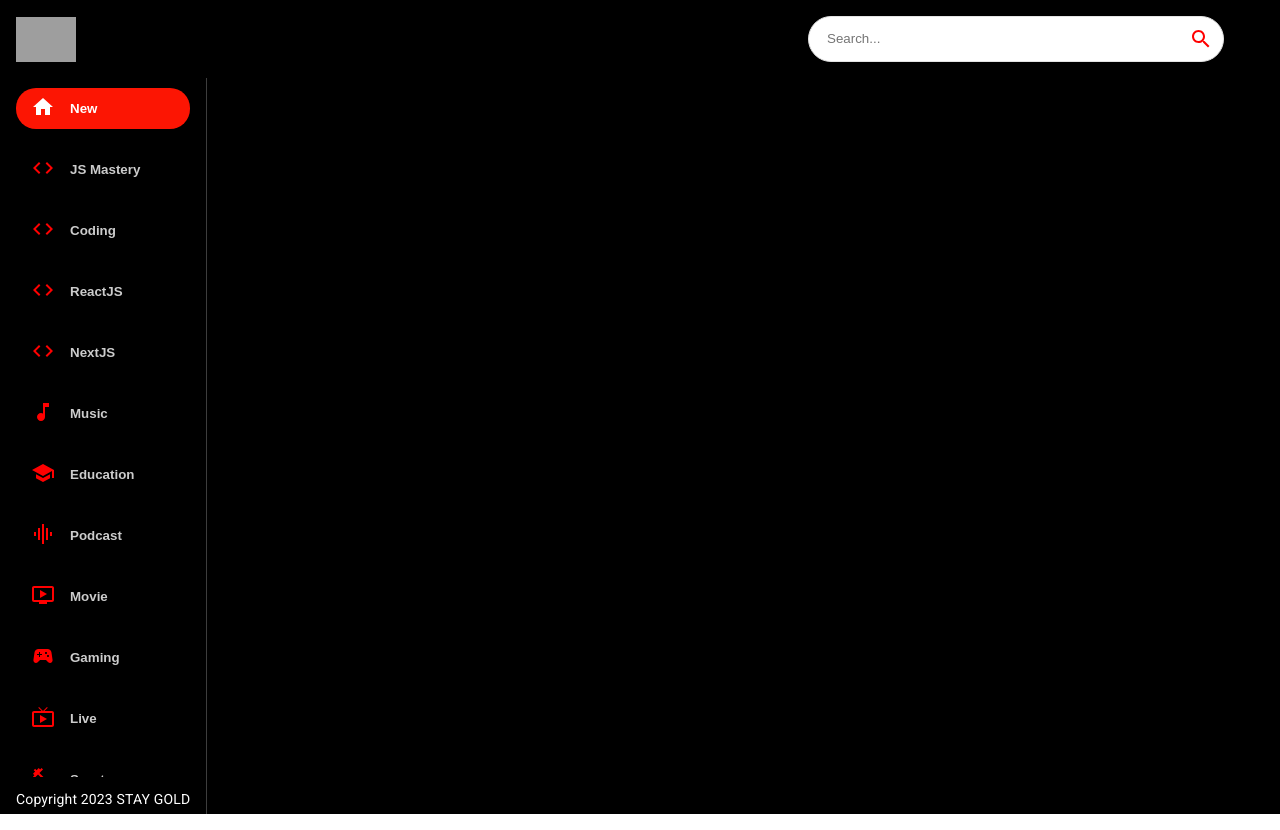
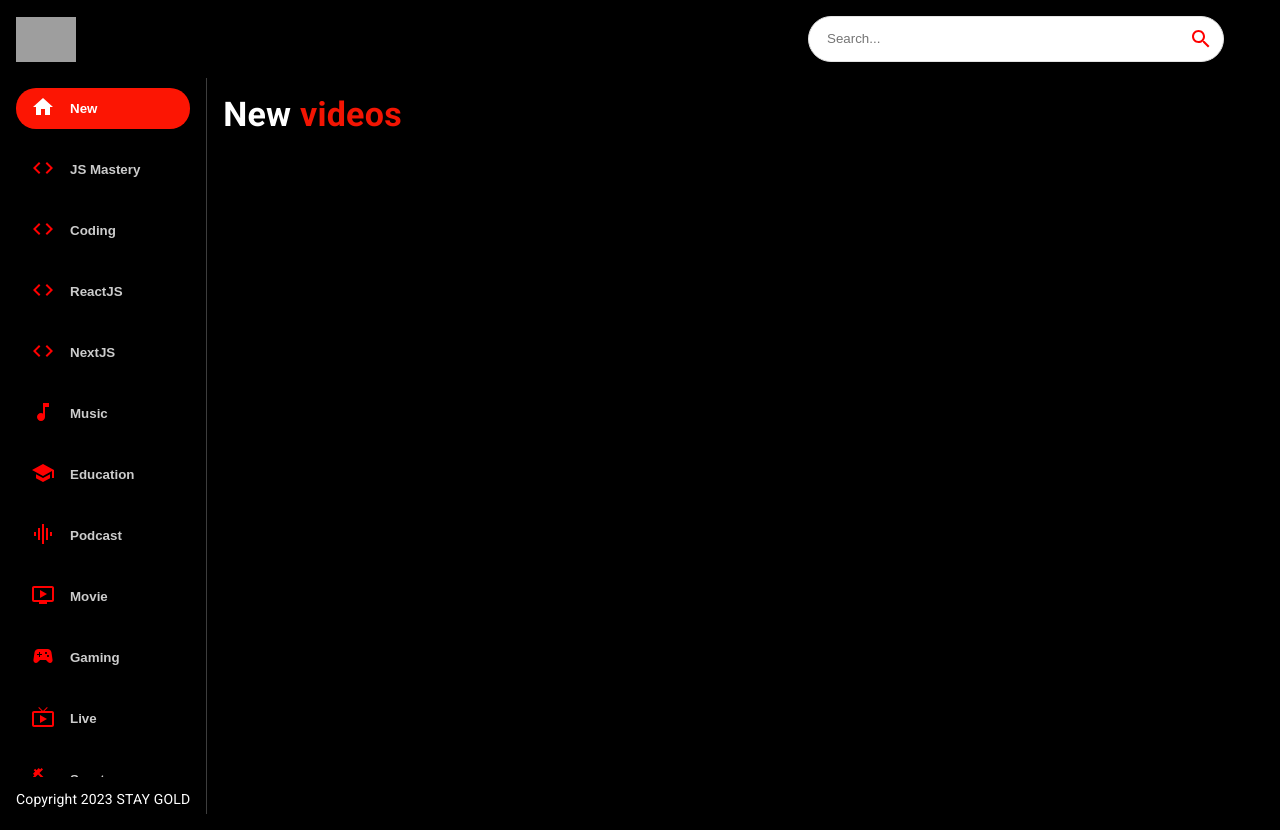
Before and after one commit to Staygold93/visum, a React (Create React App) app: page / in a window 1280 px wide. Built offline with nearby package versions, Linux system fonts and the light colour scheme; grey boxes are pictures that could not be loaded.

Commit message:
search api

```diff
--- a/src/components/Feed.jsx
+++ b/src/components/Feed.jsx
@@ -1,6 +1,7 @@
 import { useState, useEffect } from 'react';
 import { Box, Stack, Typography } from '@mui/material';
-import Sidebar from './Sidebar';
+
+import {Sidebar, Videos} from './'
 
 
 
@@ -9,16 +10,32 @@ const Feed = () => {
     <Stack sx={{
       flexDirection: {
         sx:
-          "column", md: "row"} }}>
-            <Box sx={{ height: { sx: 'auto', md: '92vh'}, borderRight: '1px solid #3d3d3d', px: { sx:0, md: 2 }}}>
-          <Sidebar />
+          "column", md: "row"
+      }
+    }}>
+      <Box sx={{ height: { sx: 'auto', md: '92vh' }, borderRight: '1px solid #3d3d3d', px: { sx: 0, md: 2 } }}>
+        <Sidebar />
 
-            <Typography className='copyright'
-            variant='body2' sx={{ mt: 1.5, color: '#fff'}}>
-              Copyright 2023 STAY GOLD
-            </Typography>
+        <Typography className='copyright'
+          variant='body2' sx={{ mt: 1.5, color: '#fff' }}>
+          Copyright 2023 STAY GOLD
+        </Typography>
 
-            </Box>
+      </Box>
+
+      <Box p={2} sx={{
+        overflowY: 'auto',
+        height: '90vh', flex: 2
+      }}>
+        <Typography variant='h4' fontWeight='bold' mb={2} sx={{
+          color: 'white'
+        }}>
+          New
+          <span style={{ color: '#F31503' }}> videos </span>
+        </Typography>
+
+        <Videos videos={{}} />
+      </Box>
 
     </Stack>
   )
--- /dev/null
+++ b/src/components/Videos.jsx
@@ -0,0 +1,9 @@
+import React from 'react'
+
+const Videos = () => {
+  return (
+    <div>Videos</div>
+  )
+}
+
+export default Videos
--- a/src/components/index.js
+++ b/src/components/index.js
@@ -10,3 +10,4 @@ export { default as SearchFeed } from './SearchFeed';
 
 export { default as SearchBar } from './SearchBar';
 export { default as Sidebar } from './Sidebar';
+export { default as Videos } from './Videos';
```
Also changed, not shown: src/components/utils/fetchFromAPI.js (added, +20 -0 lines), 1 other file (tests, documents, lock files or other folders).
